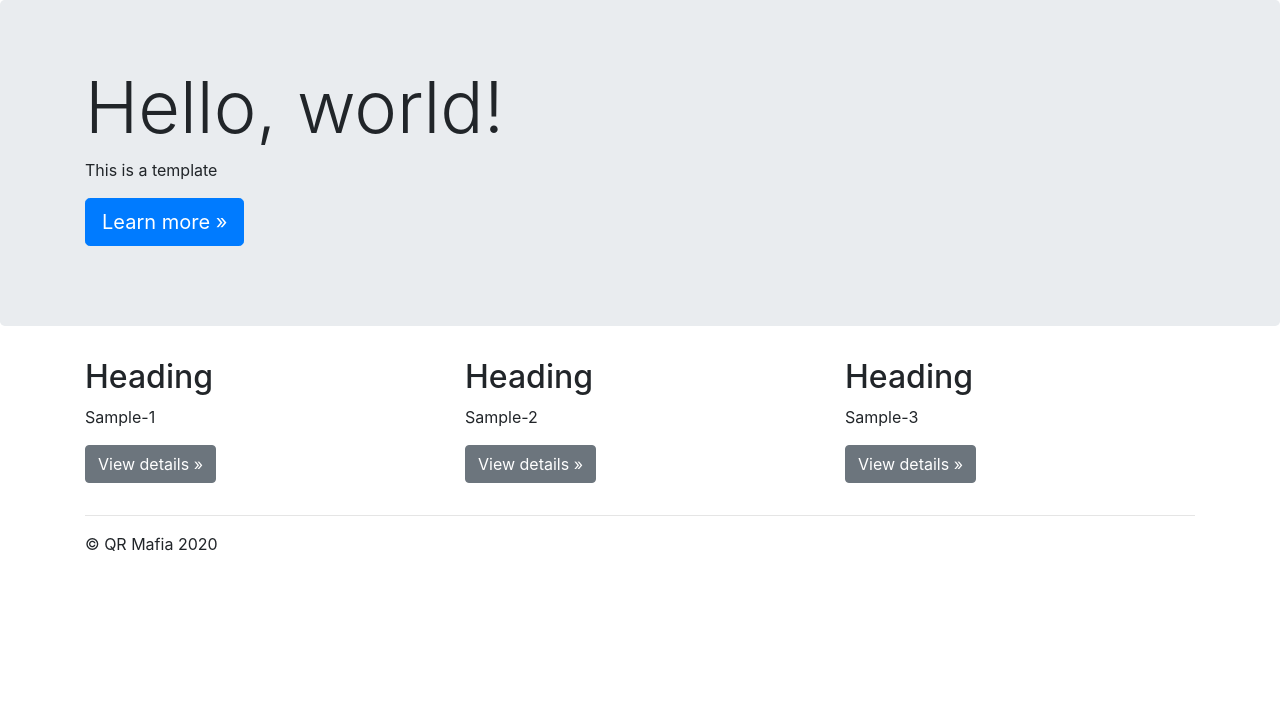
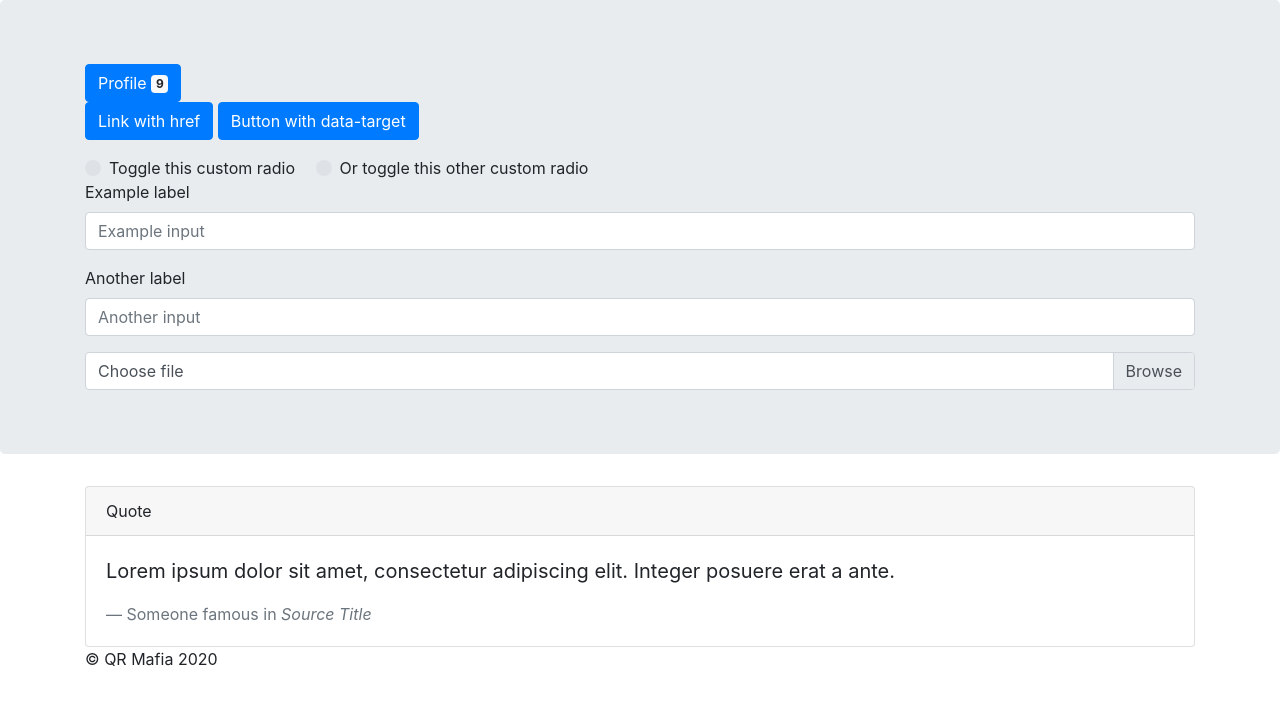
Before and after one commit to NaveenThurimerla/qr-code-genie, a Django app: page / in a window 1280 px wide. Shown: the part 56-761 px from the top of the page. Run offline with Django 3.2, Linux system fonts and the light colour scheme; some libraries are stand-ins or nearby versions.

Commit message:
add samles

```diff
--- a/GeneratorPro/templates/GeneratorPro/index.html
+++ b/GeneratorPro/templates/GeneratorPro/index.html
@@ -30,7 +30,7 @@
             <a class="nav-link" href="#">Home <span class="sr-only">(current)</span></a>
           </li>
           <li class="nav-item">
-            <a class="nav-link" href="#">Link</a>
+            <a class="nav-link" href="#"> Link</a>
           </li>
         </ul>
         <form class="form-inline my-2 my-lg-0">
@@ -45,35 +45,67 @@
       <!-- Main jumbotron for a primary marketing message or call to action -->
       <div class="jumbotron">
         <div class="container">
-          <h1 class="display-3">Hello, world!</h1>
-          <p>This is a template </p>
-          <p><a class="btn btn-primary btn-lg" href="#" role="button">Learn more &raquo;</a></p>
+
+              <button type="button" class="btn btn-primary">
+                Profile <span class="badge badge-light">9</span>
+                <span class="sr-only">unread messages</span>
+              </button>
+
+              <p>
+                <a class="btn btn-primary" data-toggle="collapse" href="#collapseExample" role="button" aria-expanded="false" aria-controls="collapseExample">
+                  Link with href
+                </a>
+                <button class="btn btn-primary" type="button" data-toggle="collapse" data-target="#collapseExample" aria-expanded="false" aria-controls="collapseExample">
+                  Button with data-target
+                </button>
+              </p>
+              <div class="collapse" id="collapseExample">
+                <div class="card card-body">
+                  Anim pariatur cliche reprehenderit, enim eiusmod high life accusamus terry richardson ad squid. Nihil anim keffiyeh helvetica, craft beer labore wes anderson cred nesciunt sapiente ea proident.
+                </div>
+              </div>
+
+            <div class="custom-control custom-radio custom-control-inline">
+                <input type="radio" id="customRadioInline1" name="customRadioInline1" class="custom-control-input">
+                <label class="custom-control-label" for="customRadioInline1">Toggle this custom radio</label>
+              </div>
+              <div class="custom-control custom-radio custom-control-inline">
+                <input type="radio" id="customRadioInline2" name="customRadioInline1" class="custom-control-input">
+                <label class="custom-control-label" for="customRadioInline2">Or toggle this other custom radio</label>
+              </div>
+
+
+            <form>
+                <div class="form-group">
+                  <label for="formGroupExampleInput">Example label</label>
+                  <input type="text" class="form-control" id="formGroupExampleInput" placeholder="Example input">
+                </div>
+                <div class="form-group">
+                  <label for="formGroupExampleInput2">Another label</label>
+                  <input type="text" class="form-control" id="formGroupExampleInput2" placeholder="Another input">
+                </div>
+              </form>
+
+            <div class="custom-file">
+                <input type="file" class="custom-file-input" id="customFile">
+                <label class="custom-file-label" for="customFile">Choose file</label>
+              </div>
         </div>
       </div>
 
       <div class="container">
-        <!-- Example row of columns -->
-        <div class="row">
-          <div class="col-md-4">
-            <h2>Heading</h2>
-            <p>Sample-1</p>
-            <p><a class="btn btn-secondary" href="#" role="button">View details &raquo;</a></p>
+        <div class="card">
+            <div class="card-header">
+              Quote
+            </div>
+            <div class="card-body">
+              <blockquote class="blockquote mb-0">
+                <p>Lorem ipsum dolor sit amet, consectetur adipiscing elit. Integer posuere erat a ante.</p>
+                <footer class="blockquote-footer">Someone famous in <cite title="Source Title">Source Title</cite></footer>
+              </blockquote>
+            </div>
           </div>
-          <div class="col-md-4">
-            <h2>Heading</h2>
-            <p>Sample-2</p>
-            <p><a class="btn btn-secondary" href="#" role="button">View details &raquo;</a></p>
-          </div>
-          <div class="col-md-4">
-            <h2>Heading</h2>
-            <p>Sample-3</p>
-            <p><a class="btn btn-secondary" href="#" role="button">View details &raquo;</a></p>
-          </div>
-        </div>
-
-        <hr>
-
-      </div> <!-- /container -->
+      </div>
 
     </main>
 
```
